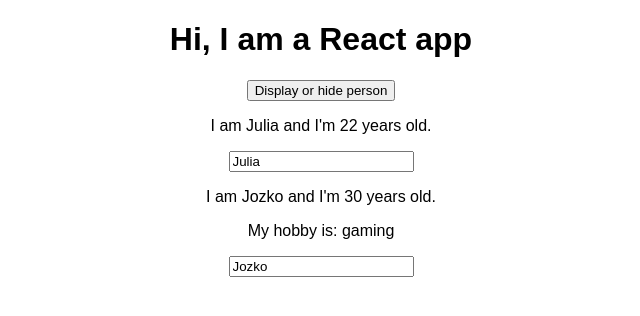
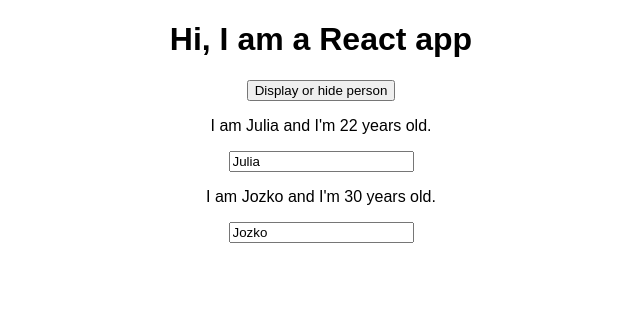
Before and after one commit to jvor97/React-course, a React (Create React App) app: page / in a window 1280 px wide. Both pictures are taken after a click on the button "Display or hide person". Shown: the top 316 px of the page, without its empty margins (319-959 px from the left). Built offline with nearby package versions, Linux system fonts and the light colour scheme.

Commit message:
outputting lists- MAP

```diff
--- a/src/App.js
+++ b/src/App.js
@@ -42,11 +42,14 @@
 
     let person = null;
     if (this.state.displayPerson) {
-      person = (
-      <div >
-      <Person click={this.switchNameHandler.bind(this,'Julianaaa')} name={this.state.persons[0].name} age={this.state.persons[0].age}></Person>
-      <Person name={this.state.persons[1].name} age={this.state.persons[1].age} change={this.nameChangeHandler}>My hobby is: gaming</Person>
-      </div>)
+     person = (
+       <div>
+       {this.state.persons.map(person => {
+         return <Person name={person.name} age={person.age}/>
+        })}
+        </div>
+
+     )
     }
 
     return (
```
